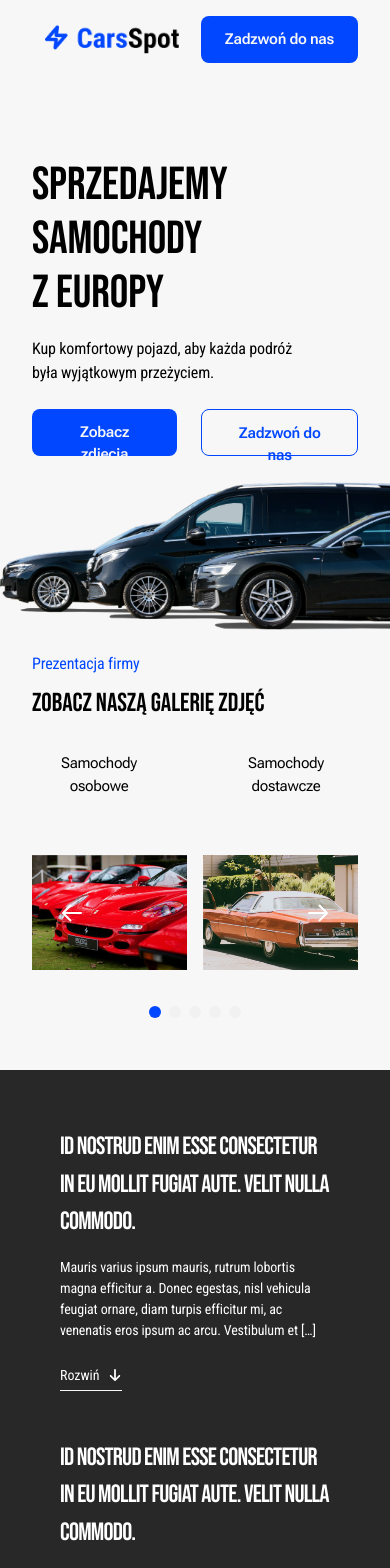
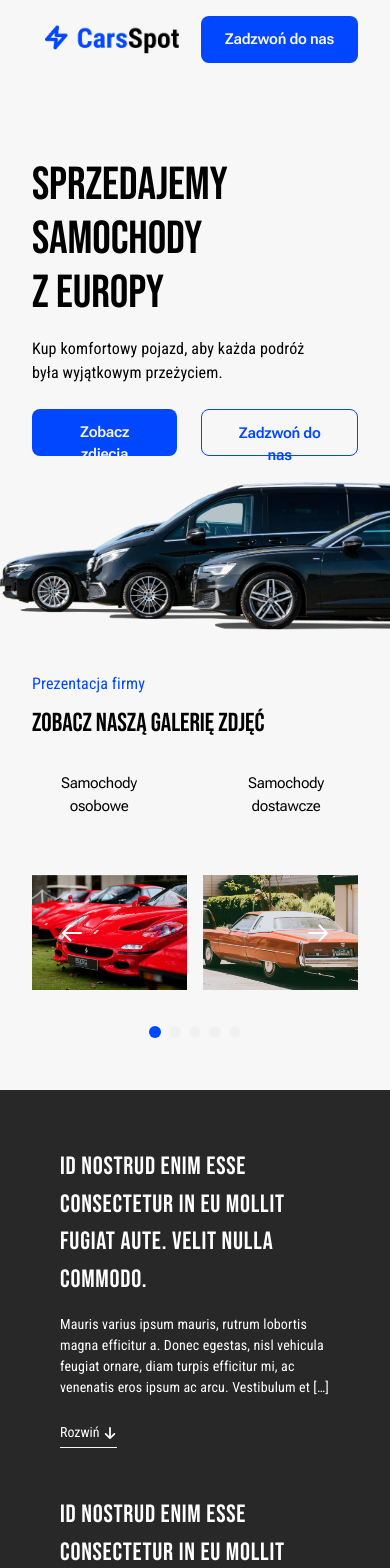
Before and after one commit to leyuav/recruitment-task, a React (Vite) app in the folder recruitment-task/: page / in a window 390 px wide. Shown: the top 1568 px of the page. Built offline with nearby package versions, Linux system fonts and the light colour scheme.

Commit message:
cleaning up for Navbar

```diff
--- a/recruitment-task/src/components/Footer.jsx
+++ b/recruitment-task/src/components/Footer.jsx
@@ -3,7 +3,7 @@ import { footerLinks } from '../constants';
 
 const Footer = () => (
   <section className={`${styles.flexCenter} bg-secondary text-primary`}>
-    <div className='flex flex-row justify-between items-center py-[24px] px-[120px] w-full'>
+    <div className='flex flex-row justify-between items-center py-[24px] sm:px-[120px] px-[80px] w-full'>
       <p className={`${styles.paragraph} leading-[24px] max-w-[310px]`}>Cars Spot</p>
 
       <div className='underline underline-offset-4 leading-[24px]'>
--- a/recruitment-task/src/components/GalleryHeaders.jsx
+++ b/recruitment-task/src/components/GalleryHeaders.jsx
@@ -2,9 +2,7 @@ import styles from '../style';
 
 const GalleryHeaders = () => (
   <section className='flex md:flex-row flex-col'>
-    <div
-      className={`${styles.flexStart} flex-col sm:pt-[80px] pt-[60px] sm:px-[88px] px-8 w-[100%]`}
-    >
+    <div className={`${styles.flexStart} flex-col pt-[80px] sm:px-[88px] px-8 w-[100%]`}>
       <p
         className={`${styles.paragraph} md:text-[21.5px] text-[16px] leading-[32.25px] text-accent`}
       >
--- a/recruitment-task/src/components/Hero.jsx
+++ b/recruitment-task/src/components/Hero.jsx
@@ -2,10 +2,7 @@ import styles from '../style';
 import { carHero, waves } from '../assets';
 
 const Hero = () => (
-  <section
-    id='home'
-    className='flex md:flex-row flex-col relative'
-  >
+  <section className='flex md:flex-row flex-col relative'>
     <div
       className={`flex-1 ${styles.flexStart} ${styles.paddingX} flex-col md:pt-[120px] pt-[80px] md:pb-[362px] pb-[132px] min-w-[80%]`}
     >
--- a/recruitment-task/src/components/Navbar.jsx
+++ b/recruitment-task/src/components/Navbar.jsx
@@ -17,11 +17,11 @@ const Navbar = () => {
         </a>
       </div>
 
-      <ul className='list-none sm:flex justify-center items-center flex-1'>
+      <ul className='md:flex hidden justify-center items-center flex-1'>
         {navLinks.map((nav, index) => (
           <li
             key={nav.id}
-            className={`font-robotoFlex font-normal sm:block hidden cursor-pointer text-[16px] ${
+            className={`font-robotoFlex ${
               index === navLinks.length - 1 ? 'mr-0' : 'mr-10'
             } text-secondary hover:opacity-75`}
           >
@@ -31,9 +31,7 @@ const Navbar = () => {
       </ul>
 
       <div className='w-[300px] flex justify-end items-center'>
-        <button className={`${styles.button} w-auto h-[47px]  text-primary bg-accent`}>
-          Zadzwoń do nas
-        </button>
+        <button className={`${styles.button} text-primary bg-accent`}>Zadzwoń do nas</button>
       </div>
     </nav>
   );
--- a/recruitment-task/src/components/PhotoGallery.jsx
+++ b/recruitment-task/src/components/PhotoGallery.jsx
@@ -77,7 +77,10 @@ export function PhotoGallery() {
 
   return (
     <ThemeProvider value={theme}>
-      <section className='flex md:flex-row flex-col md:mb-[152px] mb-[100px] '>
+      <section
+        id='photoGallery'
+        className='flex md:flex-row flex-col md:mb-[152px] mb-[100px] '
+      >
         <div className={`${styles.flexStart} flex-col pt-[80px] sm:px-[88px] px-8 w-[100%]`}>
           <Carousel
             prevArrow={({ handlePrev }) => (
--- a/recruitment-task/src/components/SEO.jsx
+++ b/recruitment-task/src/components/SEO.jsx
@@ -2,13 +2,16 @@ import styles from '../style';
 import { FaArrowDown } from 'react-icons/fa6';
 
 const SEO = () => (
-  <section className='flex md:flex-row flex-col bg-secondary'>
+  <section
+    id='faq'
+    className='flex md:flex-row flex-col bg-secondary'
+  >
     <div
       className={`${styles.flexCenter} sm:py-[88px] py-[58px] sm:px-[120px] px-[60px] w-[100%] md:flex-row flex-col gap-[48px]`}
     >
       <div className='max-w-[576px] flex flex-col items-start'>
         <h1
-          className={`${styles.heading} mb-[16px] text-[25px] leading-[37.5px] tracking-[-0.03em] text-[#ffffff]`}
+          className={`${styles.heading} mb-[16px] text-[25px] leading-[37.5px] md:tracking-[-0.03em] tracking-[0.03em] text-[#ffffff]`}
         >
           Id nostrud enim esse consectetur in eu mollit fugiat aute. Velit nulla commodo.
         </h1>
@@ -26,7 +29,7 @@ const SEO = () => (
 
       <div className='max-w-[576px] flex flex-col items-start'>
         <h1
-          className={`${styles.heading} mb-[16px] text-[25px] leading-[37.5px] tracking-[-0.03em] text-[#ffffff]`}
+          className={`${styles.heading} mb-[16px] text-[25px] leading-[37.5px] md:tracking-[-0.03em] tracking-[0.03em]  text-[#ffffff]`}
         >
           Id nostrud enim esse consectetur in eu mollit fugiat aute. Velit nulla commodo.
         </h1>
--- a/recruitment-task/src/style.js
+++ b/recruitment-task/src/style.js
@@ -3,16 +3,16 @@ const styles = {
 
   heading: 'font-bebas font-normal text-left',
 
-  paragraph: 'font-robotoCondensed font-normal text-left tracking-[-0.01em]',
+  paragraph: 'font-robotoCondensed font-normal text-left tracking-[0.01em]',
 
   button:
-    'font-robotoFlex font-semibold text-center text-[15px] tracking-[-0.02em] py-3 px-6 leading-[22.5px] rounded-lg cursor-pointer hover:opacity-90',
+    'font-robotoFlex font-semibold text-center text-[15px] tracking-[-0.02em] py-3 px-6 rounded-lg hover:opacity-90',
 
   buttonCategory:
-    'font-robotoFlex font-normal text-center text-[15px] tracking-[-0.02em] leading-[22.5px] cursor-pointer hover:text-accent  hover:underline hover:underline-offset-4',
+    'font-robotoFlex font-normal text-center text-[15px] tracking-[-0.02em] leading-[22.5px] hover:text-accent  hover:underline hover:underline-offset-4',
 
   buttonDown:
-    'font-robotoCondensed font-normal text-center text-[14px] leading-[21px] text-[#ffffff] cursor-pointer border-b-[1px] pb-1 border-primary flex gap-2 items-center hover:scale-105 transition-all',
+    'font-robotoCondensed font-normal text-center text-[14px] leading-[21px] text-[#ffffff] border-b-[1px] pb-1 border-primary flex gap-[3px] items-center hover:scale-105 transition-all',
 
   flexCenter: 'flex justify-center items-center',
   flexStart: 'flex justify-center items-start',
```
